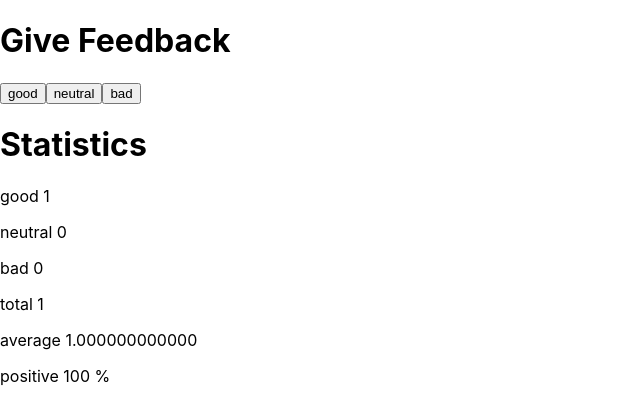
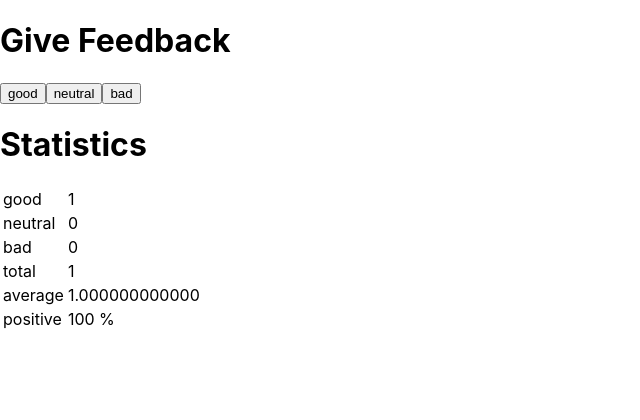
Before and after one commit to DBurgess93/part1, a React (Create React App) app in the folder unicafe/: page / in a window 1280 px wide. Both pictures are taken after a click on the button "good". Shown: the top 420 px of the page, without its empty margins (0-640 px from the left). Built offline with nearby package versions, Linux system fonts and the light colour scheme; the HTML template or start-up script is replaced by a standard one.

Commit message:
Update Statistics to show table and each StatisticLine to be table contents

```diff
--- a/unicafe/src/App.js
+++ b/unicafe/src/App.js
@@ -10,7 +10,12 @@ const Button = (props) => {
 
 const StatisticLine = (props) => {
   return (
-    <p> {props.text} {props.value} {props.percent} </p>
+    <tbody>
+    <tr>
+      <td>{props.text}</td>
+      <td>{props.value} {props.percent}</td>
+    </tr>
+    </tbody>
   )
 }
 
@@ -23,12 +28,14 @@ const Statistics = ({ good, neutral, bad, total, average, positive }) => {
   return (
     <div>
       <h1>Statistics</h1>
+      <table>
         <StatisticLine value={good} text='good' />
         <StatisticLine value={neutral} text='neutral' />
         <StatisticLine value={bad} text='bad' />
         <StatisticLine value={total} text='total' />
         <StatisticLine value={average} text='average' />
         <StatisticLine value={positive} text='positive' percent='%' />
+      </table>
     </div>
   )
 }
@@ -45,7 +52,6 @@ const App = () => {
     const updatedGood = good + 1
     setGood(updatedGood)
     setTotal(updatedGood + neutral + bad)
-    console.log(total)
   }
 
   const handleNeutralClick = () => {
```
Lines whose indentation alone changed are shown as unchanged.
